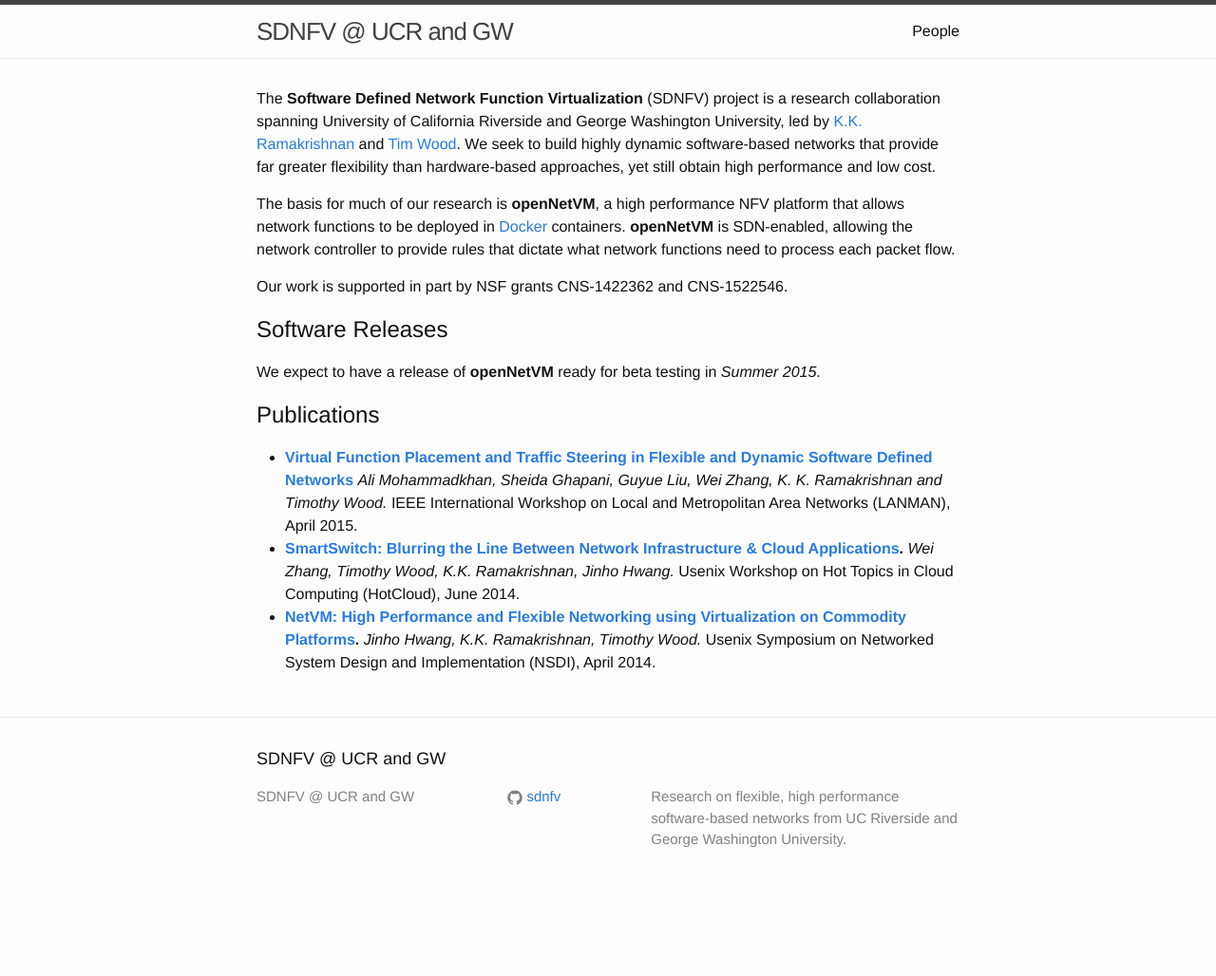
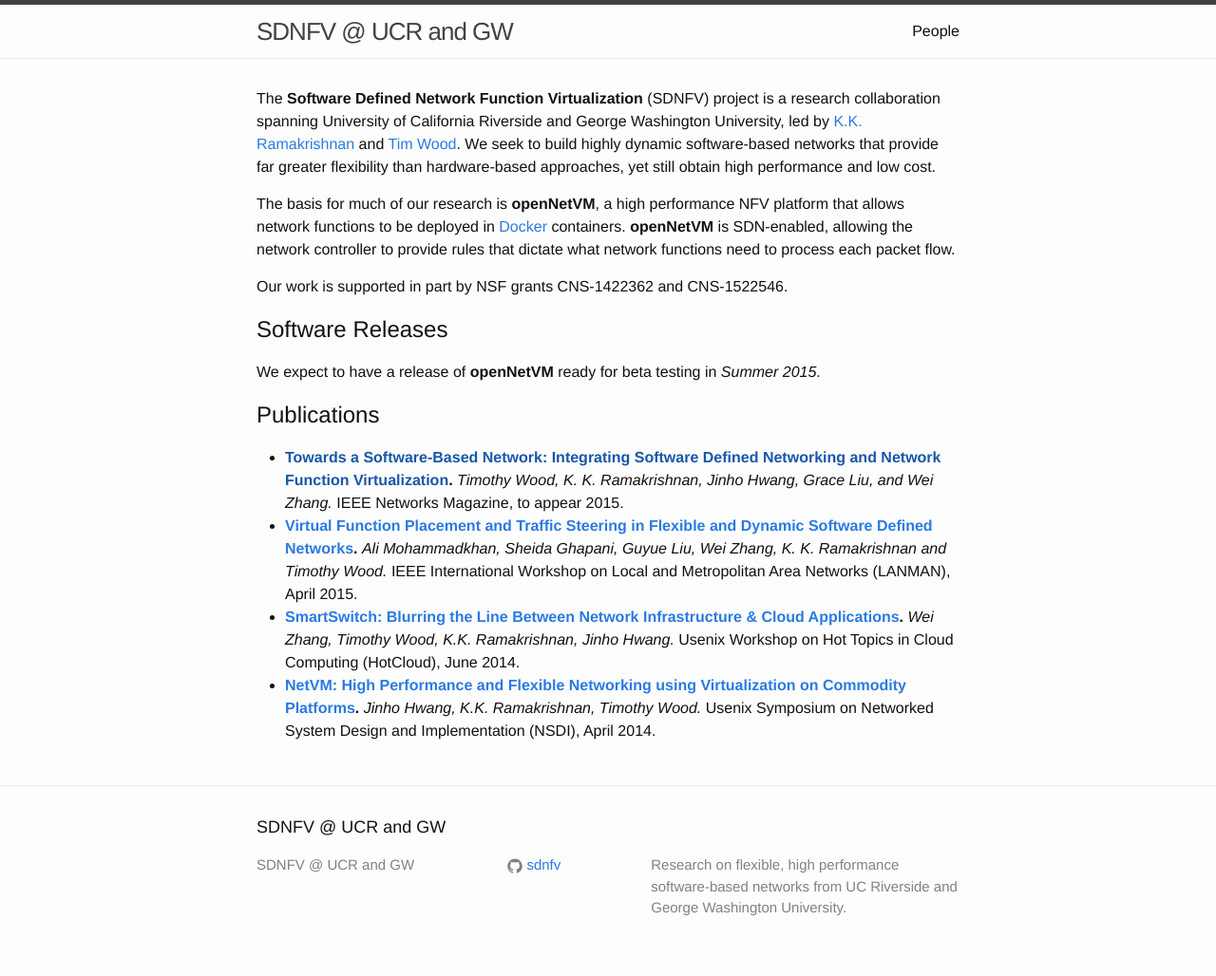
Before and after one commit to sdnfv/sdnfv.github.io, a Jekyll site: the page built from index.md, in a window 1280 px wide. Shown: the whole page at 95% size. Built offline with Jekyll 4.4.1, drawn with Linux system fonts in a browser that asks for light colours; before the commit the page ends 956 px from its top, so only the background shows below that.

Commit message:
updating pubs

```diff
--- a/index.md
+++ b/index.md
@@ -11,7 +11,7 @@ Our work is supported in part by NSF grants CNS-1422362 and CNS-1522546.
 We expect to have a release of **openNetVM** ready for beta testing in *Summer 2015*.
 
 ## Publications
-
-  * **[Virtual Function Placement and Traffic Steering in Flexible and Dynamic Software Defined Networks](http://faculty.cs.gwu.edu/~timwood/papers/)** *Ali Mohammadkhan, Sheida Ghapani, Guyue Liu, Wei Zhang, K. K. Ramakrishnan and Timothy Wood.* IEEE International Workshop on Local and Metropolitan Area Networks (LANMAN), April 2015.
+  * **[Towards a Software-Based Network: Integrating Software Defined Networking and Network Function Virtualization]().** *Timothy Wood, K. K. Ramakrishnan, Jinho Hwang, Grace Liu, and Wei Zhang.* IEEE Networks Magazine, to appear 2015.
+  * **[Virtual Function Placement and Traffic Steering in Flexible and Dynamic Software Defined Networks](http://faculty.cs.gwu.edu/~timwood/papers/15-LANMAN-placement.pdf).** *Ali Mohammadkhan, Sheida Ghapani, Guyue Liu, Wei Zhang, K. K. Ramakrishnan and Timothy Wood.* IEEE International Workshop on Local and Metropolitan Area Networks (LANMAN), April 2015.
   * **[SmartSwitch: Blurring the Line Between Network Infrastructure & Cloud Applications](http://faculty.cs.gwu.edu/~timwood/papers/14-HotCloud-smartswitch.pdf).** *Wei Zhang, Timothy Wood, K.K. Ramakrishnan, Jinho Hwang.* Usenix Workshop on Hot Topics in Cloud Computing (HotCloud), June 2014.
   * **[NetVM: High Performance and Flexible Networking using Virtualization on Commodity Platforms](http://faculty.cs.gwu.edu/~timwood/papers/14-NSDI-netvm.pdf).** *Jinho Hwang, K.K. Ramakrishnan, Timothy Wood.* Usenix Symposium on Networked System Design and Implementation (NSDI), April 2014.
```
